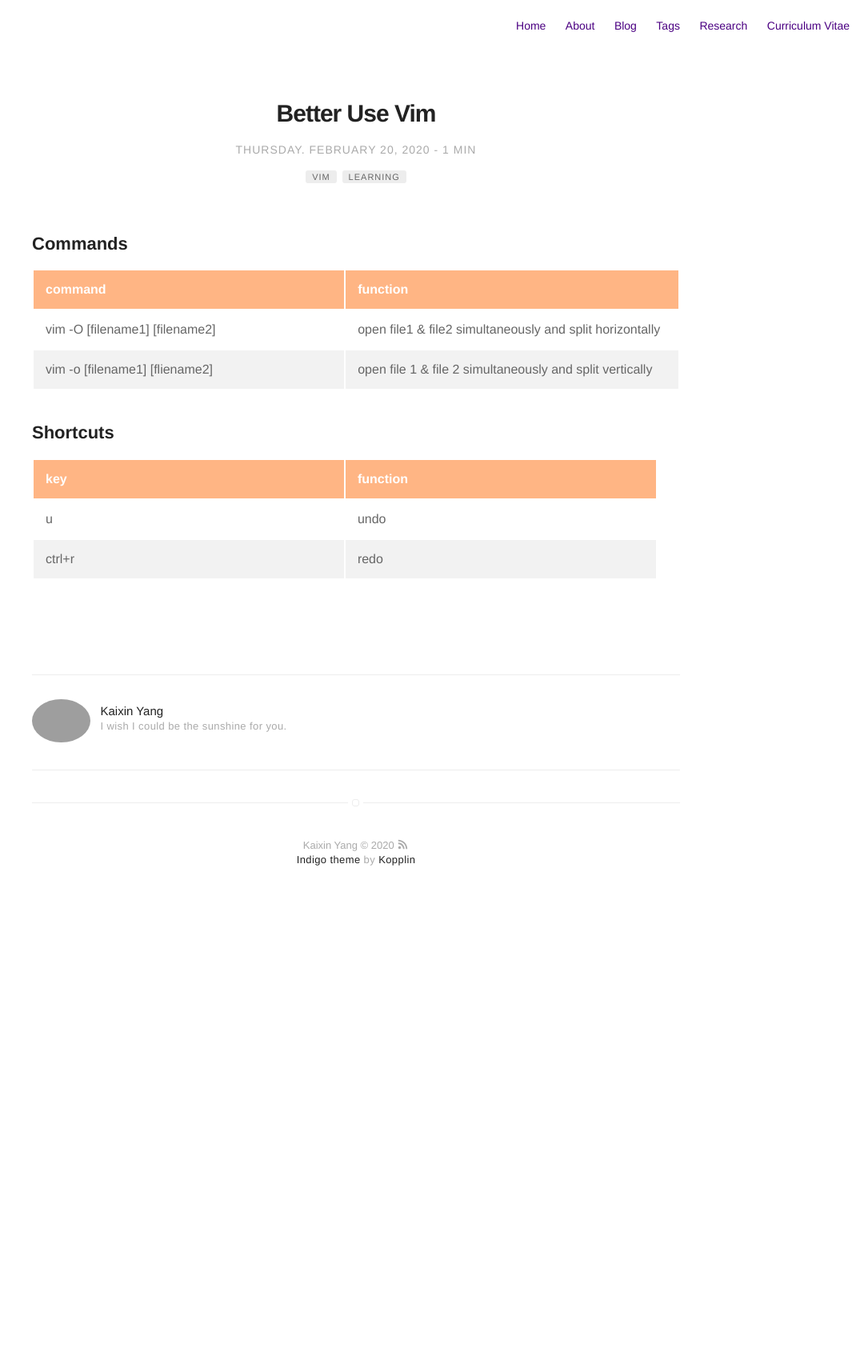
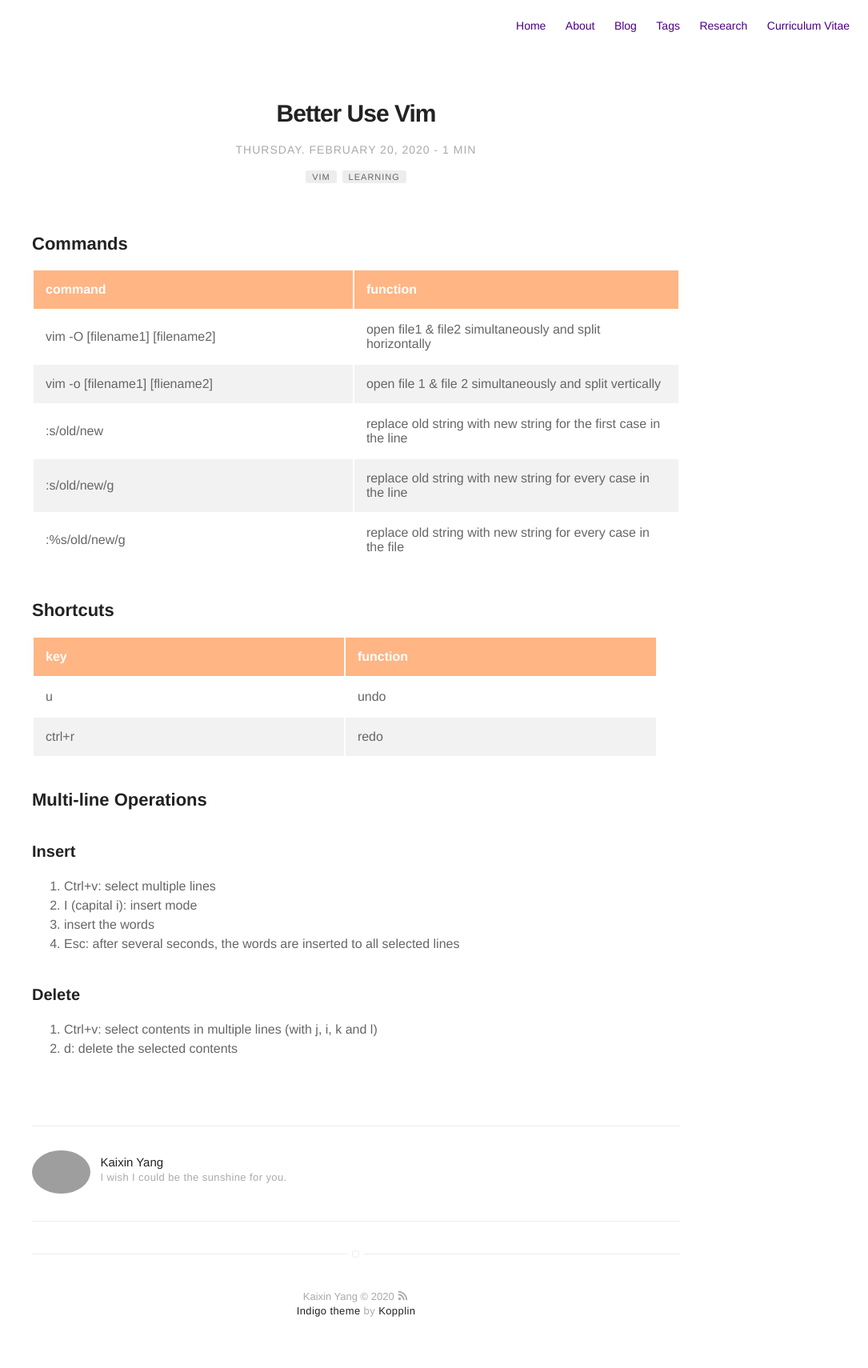
Before and after one commit to SceneryInMirror/SceneryInMirror.github.io, a Jekyll site: the page built from _posts/2020-02-20-Better-Use-Vim.markdown, in a window 1280 px wide. Shown: the whole page at 80% size, without its empty margins (195-1280 px from the left). Built offline with Jekyll 4.4.1, drawn with Linux system fonts in a browser that asks for light colours; comment, search, counter and statistics services are not loaded; before the commit the page ends 1146 px from its top, so only the background shows below that.

Commit message:
2020.06.28

```diff
--- a/_posts/2020-02-20-Better-Use-Vim.markdown
+++ b/_posts/2020-02-20-Better-Use-Vim.markdown
@@ -14,10 +14,13 @@ description: These commands and shortcuts may help use Vim more efficiently.
 
 ## Commands
 
-| command                        | function                                                 |
-| ------------------------------ | -------------------------------------------------------- |
-| vim -O [filename1] [filename2] | open file1 & file2 simultaneously and split horizontally |
-| vim -o [filename1] [fliename2] | open file 1 & file 2 simultaneously and split vertically |
+| command                        | function                                                     |
+| ------------------------------ | ------------------------------------------------------------ |
+| vim -O [filename1] [filename2] | open file1 & file2 simultaneously and split horizontally     |
+| vim -o [filename1] [fliename2] | open file 1 & file 2 simultaneously and split vertically     |
+| :s/old/new                     | replace old string with new string for the first case in the line |
+| :s/old/new/g                   | replace old string with new string for every case in the line |
+| :%s/old/new/g                  | replace old string with new string for every case in the file |
 
 
 
@@ -27,4 +30,19 @@ description: These commands and shortcuts may help use Vim more efficiently.
 | ------ | -------- |
 | u      | undo     |
 | ctrl+r | redo     |
-|        |          |
+
+
+
+## Multi-line Operations
+
+### Insert
+
+1. Ctrl+v: select multiple lines
+2. I (capital i): insert mode
+3. insert the words
+4. Esc: after several seconds, the words are inserted to all selected lines
+
+### Delete
+
+1. Ctrl+v: select contents in multiple lines (with j, i, k and l)
+2. d: delete the selected contents
```
Also changed, not shown: _posts/2020-06-27-gdb-Debug.markdown (added, +40 -0 lines), research.md (+3 -0 lines).
